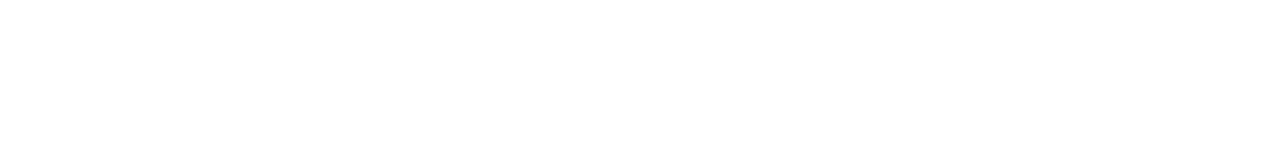
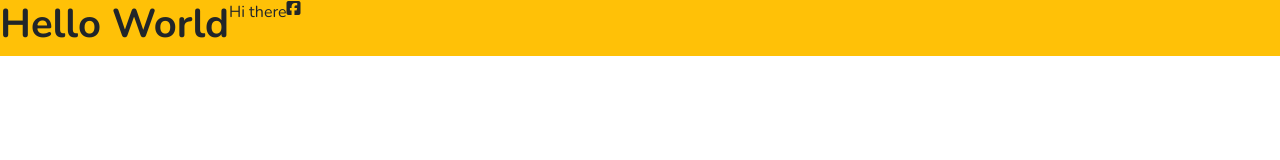
Before and after one commit to maryurpast/Recipes-website, a plain HTML site: page index.html in a window 1280 px wide. Drawn offline with nearby package versions, Linux system fonts and the light colour scheme.

Commit message:
Added bootstrap and fonts

```diff
--- a/index.html
+++ b/index.html
@@ -32,5 +32,11 @@
       crossorigin="anonymous"
     ></script>
   </head>
-  <body></body>
+  <body>
+    <div class="bg-warning d-flex">
+      <h1>Hello World</h1>
+      <p>Hi there</p>
+      <i class="fa-brands fa-square-facebook"></i>
+    </div>
+  </body>
 </html>
--- a/src/style.css
+++ b/src/style.css
@@ -2,3 +2,12 @@
 font-family: 'Nunito', sans-serif;
 font-family: 'Roboto', sans-serif;
 */
+h1 {
+  font-family: "Nunito", sans-serif;
+  font-weight: 700;
+}
+
+p {
+  font-family: "Nunito", sans-serif;
+  font-weight: 400;
+}
```
